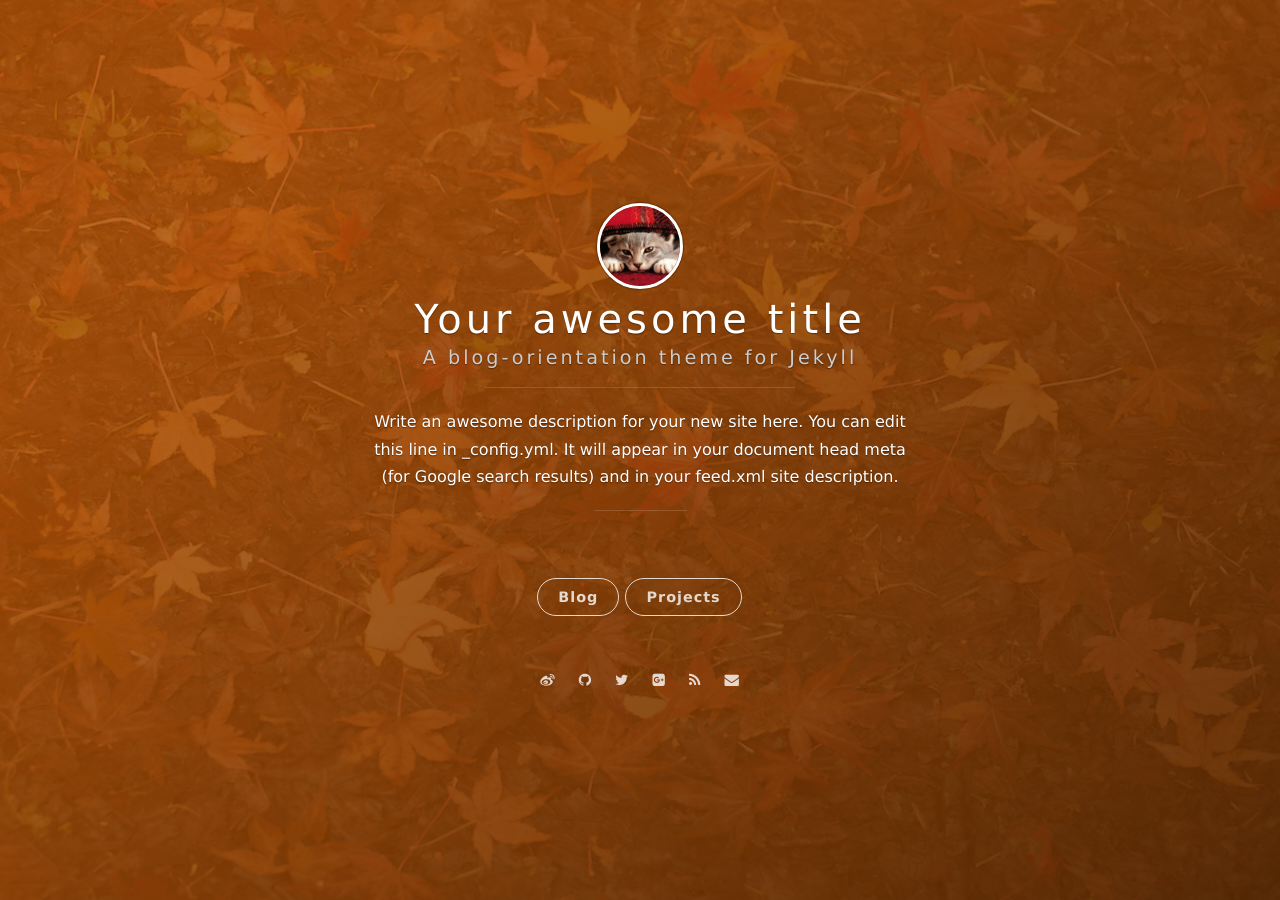
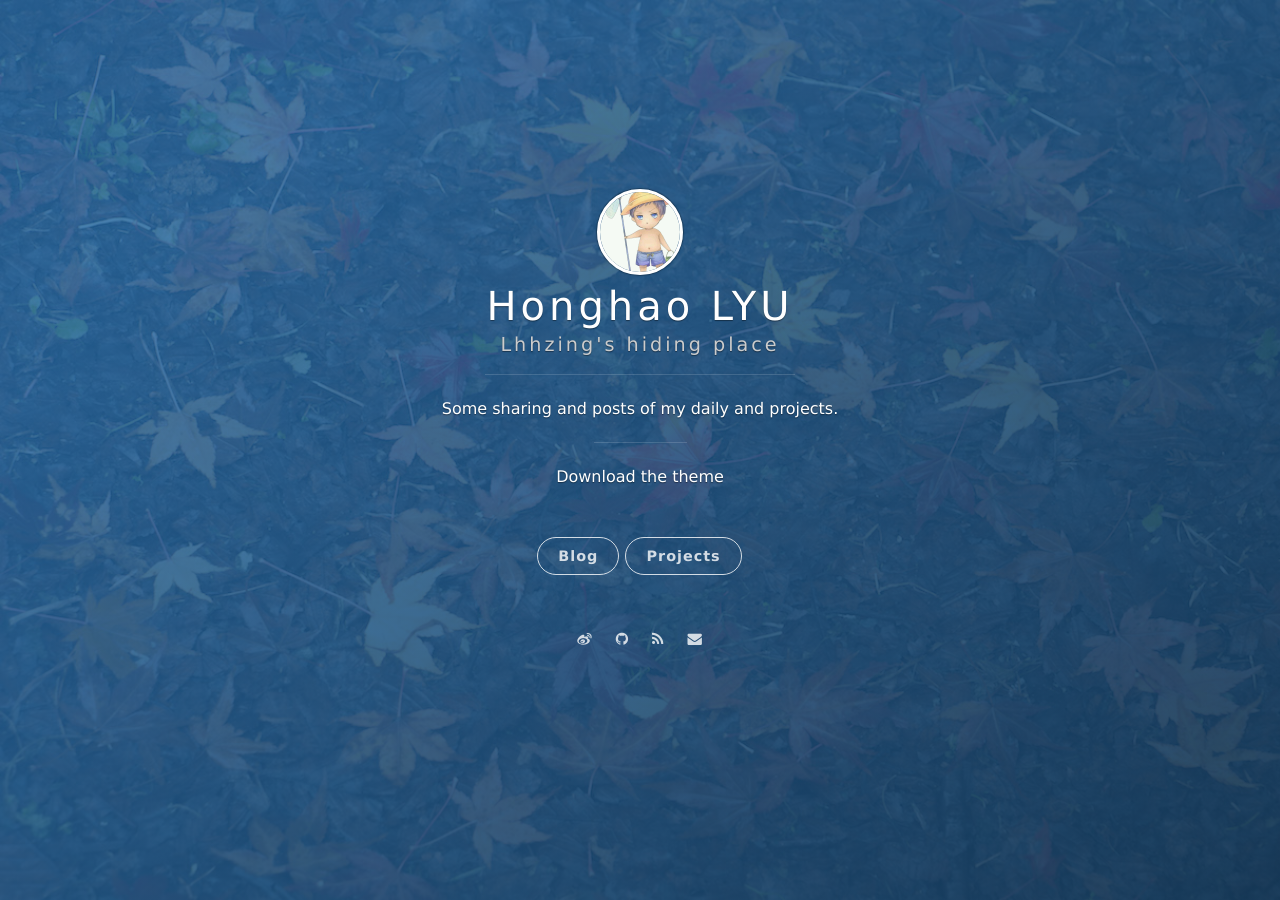
Before and after one commit to HonghaoLYU/HonghaoLYU_blog_old_version, a Jekyll site: the page built from index.md, in a window 1280 px wide. Built offline with Jekyll 4.4.1, drawn with Linux system fonts in a browser that asks for light colours; nearby versions of some CDN libraries.

Commit message:
test the social button

```diff
--- a/_config.yml
+++ b/_config.yml
@@ -13,17 +13,16 @@
 # you will see them accessed via {{ site.title }}, {{ site.email }}, and so on.
 # You can create any custom variable you would like, and they will be accessible
 # in the templates via {{ site.myvariable }}.
-title: Your awesome title
-subtitle: A blog-orientation theme for Jekyll
-email: your-email@example.com
+title: Honghao LYU
+subtitle: Lhhzing's hiding place
+welcome_message: <a href="https://github.com/onevcat/vno-jekyll" target="_blank">Download the theme</a>
+# email: your-email@example.com
 description: >- # this means to ignore newlines until "baseurl:"
-  Write an awesome description for your new site here. You can edit this
-  line in _config.yml. It will appear in your document head meta (for
-  Google search results) and in your feed.xml site description.
+ Some sharing and posts of my daily and projects.
 baseurl: "" # the subpath of your site, e.g. /blog
 url: "" # the base hostname & protocol for your site, e.g. http://example.com
-twitter_username: jekyllrb
-github_username:  jekyll
+# twitter_username: jekyllrb
+# github_username:  jekyll
 
 # Build settings
 markdown: kramdown
@@ -44,7 +43,7 @@
 #   - vendor/ruby/
 
 # supported colors: blue, green, purple, red, orange or slate. If you need clear, leave it empty.
-cover_color: orange
+cover_color: blue
 
 # The blog button should not be removed.
 blog_button:
@@ -59,7 +58,8 @@
 # Social
 social:
     weibo: 2606809017
-    github: onevcat
-    twitter: onevcat
-    gplus: 107108267983477358170
-    mail: onev@onevcat.com
+    github: HonghaoLYU
+    # twitter: onevcat
+    # gplus: 107108267983477358170
+    mail: lvhonghao@zju.edu.cn
+    jianshu: 2ada30d8d0f7
--- a/_includes/social.html
+++ b/_includes/social.html
@@ -59,5 +59,14 @@
   </li>
   {% endif %}
 
+  {% if site.social.jianshu %}
+  <!-- Zhihu -->
+  <li class="navigation--social">
+    <a href="https://www.jianshu.com/u/{{site.social.jianshu}}" title="@{{site.social.jianshu}}" target="_blank">
+      <div class="footer-social-icon" style="background:url(/assets/images/jianshu.png);"></div>
+    </a>
+  </li>
+  {% endif %}
+
   </ul>
 </nav>
```
Also changed, not shown: assets/images/avatar.jpg, assets/images/avatar0.jpg (added), assets/images/jianshu.png (added), assets/images/zhihu.png (added).
